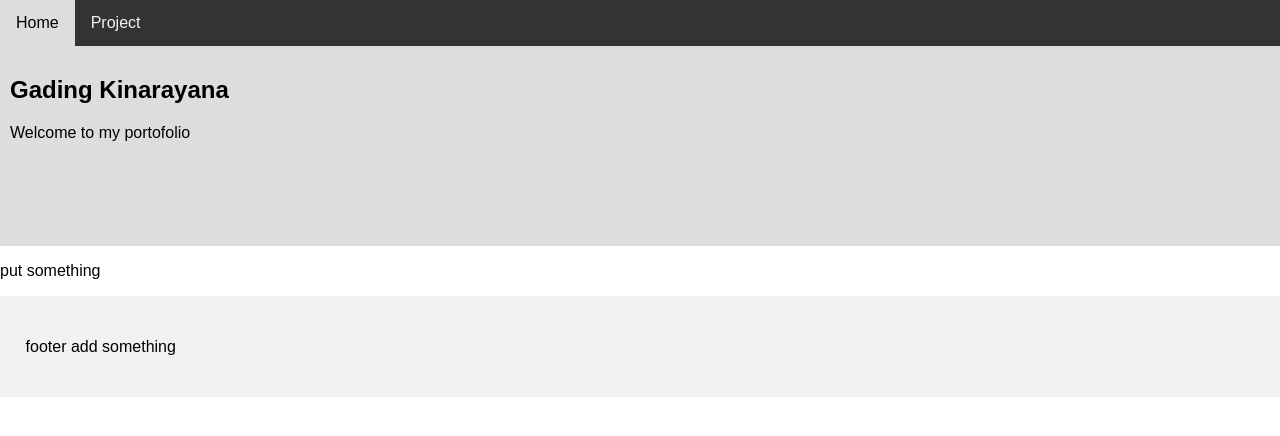
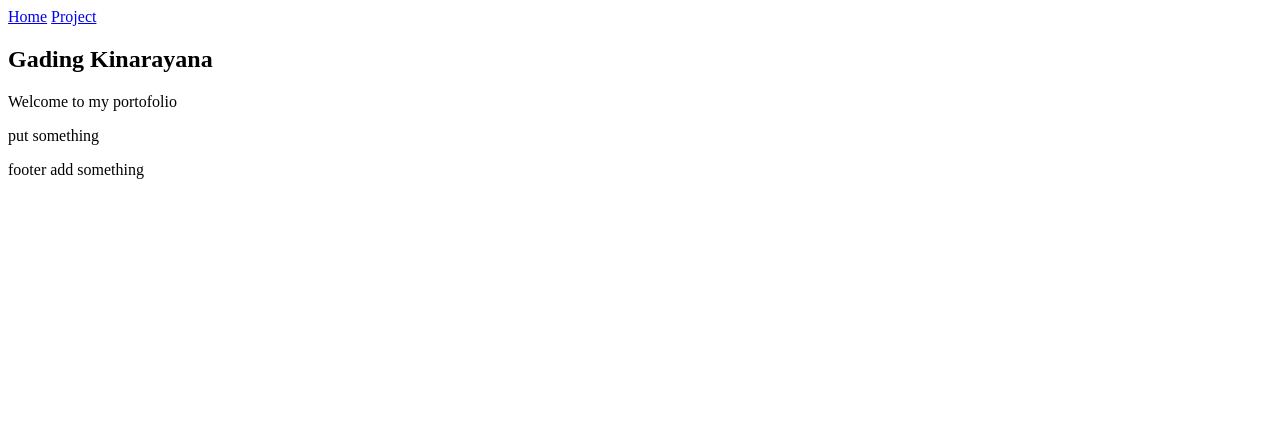
Before and after one commit to Gadingknr/ASSIGNMENT_ISYS3004, a plain HTML site: page index.html in a window 1280 px wide. Drawn offline with Linux system fonts and the light colour scheme.

Commit message:
lets try

```diff
--- a/index.html
+++ b/index.html
@@ -1,54 +1,11 @@
 <!DOCTYPE html>
 <html lang="en">
 <head>
-<title>CSS Template</title>
+<title>Online portofolio</title>
+<meta name="author" content="Gading Kinarayana">
 <meta charset="utf-8">
 <meta name="viewport" content="width=device-width, initial-scale=1">
-<style>
-* {
-  box-sizing: border-box;
-  font-family: Arial, Helvetica, sans-serif;
-}
 
-body {
-  margin: 0;
-  font-family: Arial, Helvetica, sans-serif;
-}
-
-/* Style the top navigation bar */
-.topnav {
-  overflow: hidden;
-  background-color: #333;
-}
-
-/* Style the topnav links */
-.topnav a {
-  float: left;
-  display: block;
-  color: #f2f2f2;
-  text-align: center;
-  padding: 14px 16px;
-  text-decoration: none;
-}
-
-/* Change color on hover */
-.topnav a:hover {
-  background-color: #ddd;
-  color: black;
-}
-
-/* Style the content */
-.content {
-  background-color: #ddd;
-  padding: 10px;
-  height: 200px; /* Should be removed. Only for demonstration */
-}
-
-/* Style the footer */
-.footer {
-  background-color: #f1f1f1;
-  padding: 2%;
-}
 </style>
 </head>
 <body>
```
Also changed, not shown: style.css (+1 -32 lines).
